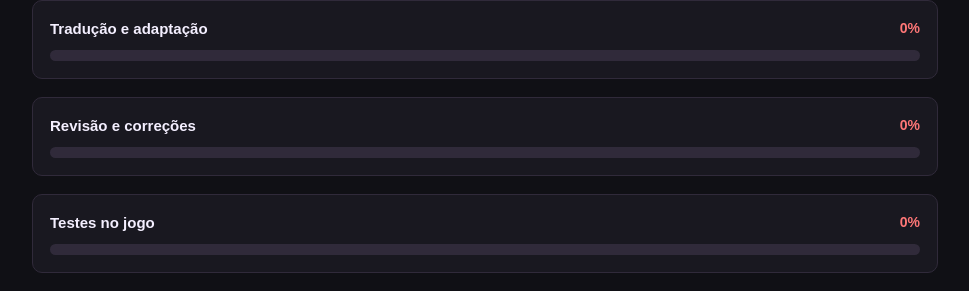
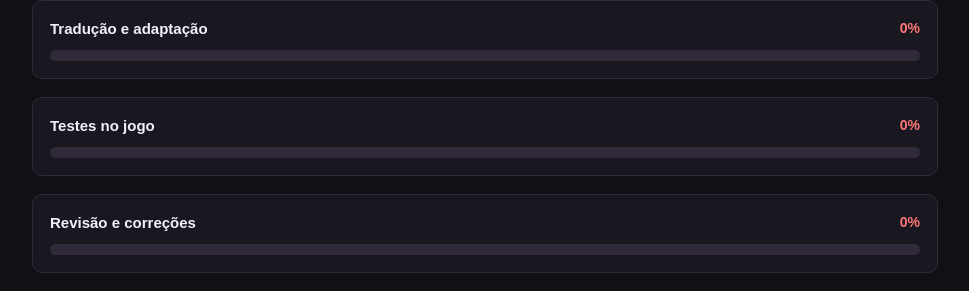
Before and after one commit to TemplarioK1/covil-secreto, a Jekyll site: the page built from _projetos/getter-love-panda-love-unit.md, in a window 1280 px wide and 900 px high, scrolled down 1390 px. Shown: the part 143-434 px from the top of the window, without its empty margins (155-1124 px from the left). Built offline with Jekyll 4.4.1, drawn with Linux system fonts in a browser that asks for light colours; part of the change alters nothing that is shown.

```diff
--- a/_projetos/getter-love-panda-love-unit.md
+++ b/_projetos/getter-love-panda-love-unit.md
@@ -27,21 +27,9 @@ progress_stages:
   percentage: 0
 - name: Tradução e adaptação
   percentage: 0
-- name: Revisão e correções
-  percentage: 0
 - name: Testes no jogo
   percentage: 0
-- name: Finalização e publicação
-  percentage: 0
-
-progress_stages:
-- name: Preparação e análise dos arquivos
-  percentage: 0
-- name: Tradução e adaptação
-  percentage: 0
 - name: Revisão e correções
-  percentage: 0
-- name: Testes no jogo
   percentage: 0
 - name: Finalização e publicação
   percentage: 0
```
